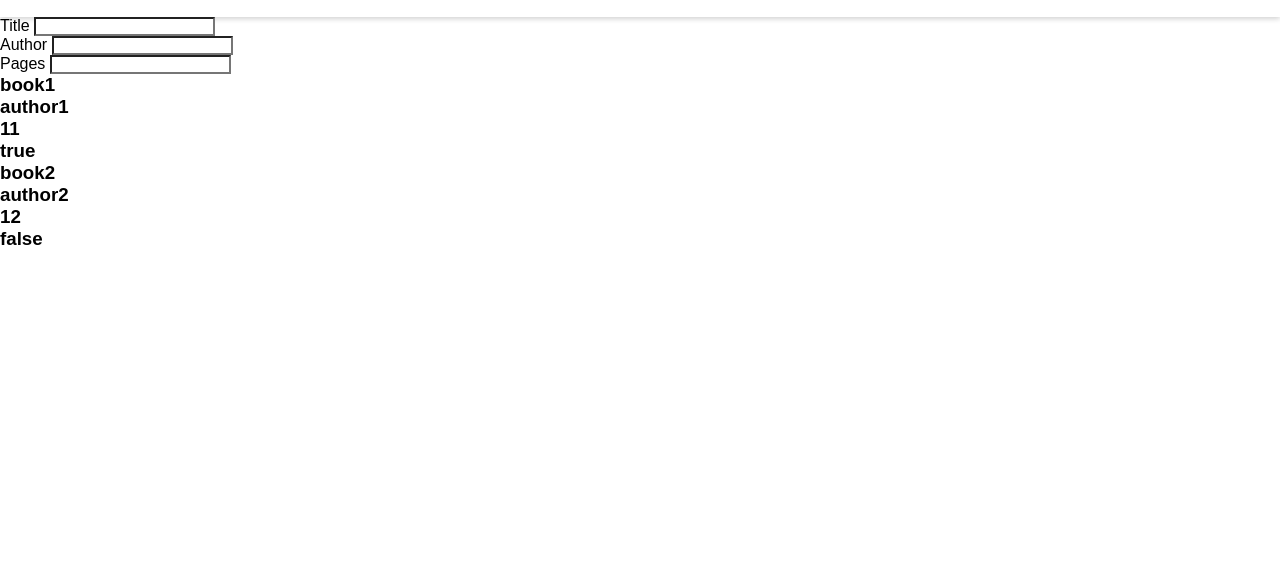
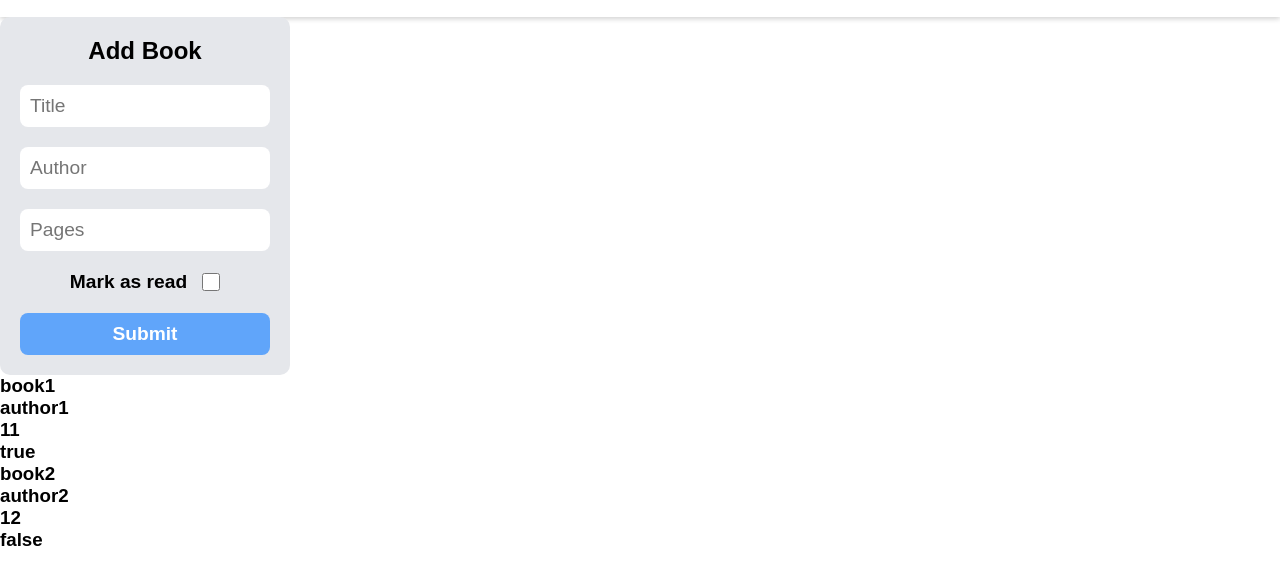
Before and after one commit to VMadhuranga/library, a plain HTML site: page index.html in a window 1280 px wide. Shown: the part 78-662 px from the top of the page. Drawn offline with Linux system fonts and the light colour scheme.

Commit message:
Modify form
- Add heading
- Remove labels
- Add mark as read checkbox to check read status
- Add button to submit book details
- Add CSS styling

```diff
--- a/index.html
+++ b/index.html
@@ -16,17 +16,25 @@
     </header>
     <!-- create a form to get user input to store book title, author, page count -->
     <form class="form-add-book" action="#">
+        <h2>Add Book</h2>
         <div class="title">
-            <label for="title">Title</label>
-            <input type="text" id="title">
+            <!-- <label for="title">Title</label> -->
+            <input type="text" id="title" placeholder="Title">
         </div>
         <div class="author">
-            <label for="author">Author</label>
-            <input type="text" id="author">
+            <!-- <label for="author">Author</label> -->
+            <input type="text" id="author" placeholder="Author">
         </div>
         <div class="pages">
-            <label for="pages">Pages</label>
-            <input type="number" id="pages" min="0">
+            <!-- <label for="pages">Pages</label> -->
+            <input type="number" id="pages" min="0" placeholder="Pages">
+        </div>
+        <div class="read">
+            <label for="read">Mark as read</label>
+            <input type="checkbox" id="page">
+        </div>
+        <div class="add-book">
+            <button type="button">Submit</button>
         </div>
     </form>
     <div class="book-container"></div>
--- a/styles.css
+++ b/styles.css
@@ -37,3 +37,60 @@ header .button-new-book {
     border: none;
     border-radius: 10px;
 }
+
+.form-add-book {
+    width: 250px;
+    background-color: #e5e7eb;
+    padding: 20px;
+    border-radius: 10px;
+}
+
+.form-add-book > h2 {
+    text-align: center;
+    margin-bottom: 20px;
+}
+
+.form-add-book > div:not(:last-child) {
+    margin-bottom: 20px;
+    display: flex;
+    justify-content: center;
+    align-items: center;
+}
+
+.form-add-book input:not(input[type="checkbox"]) {
+    width: 100%;
+    padding: 10px;
+    font-size: 1.2rem;
+    border: none;
+    border-radius: 8px;
+    outline: none;
+}
+
+
+.form-add-book .read {
+    display: flex;
+    gap: 15px;
+}
+
+.form-add-book .read label {
+    font-weight: bold;
+    font-size: 1.2rem;
+}
+
+.form-add-book .read input {
+    display: grid;
+    width: 18px;
+    height: 18px;
+    accent-color: #60a5fa;
+}
+
+.form-add-book .add-book button {
+    width: 100%;
+    font-size: 1.2rem;
+    font-weight: bold;
+    background-color: #60a5fa;
+    color: white;
+    padding: 10px;
+    border: none;
+    border-radius: 8px;
+}
```
